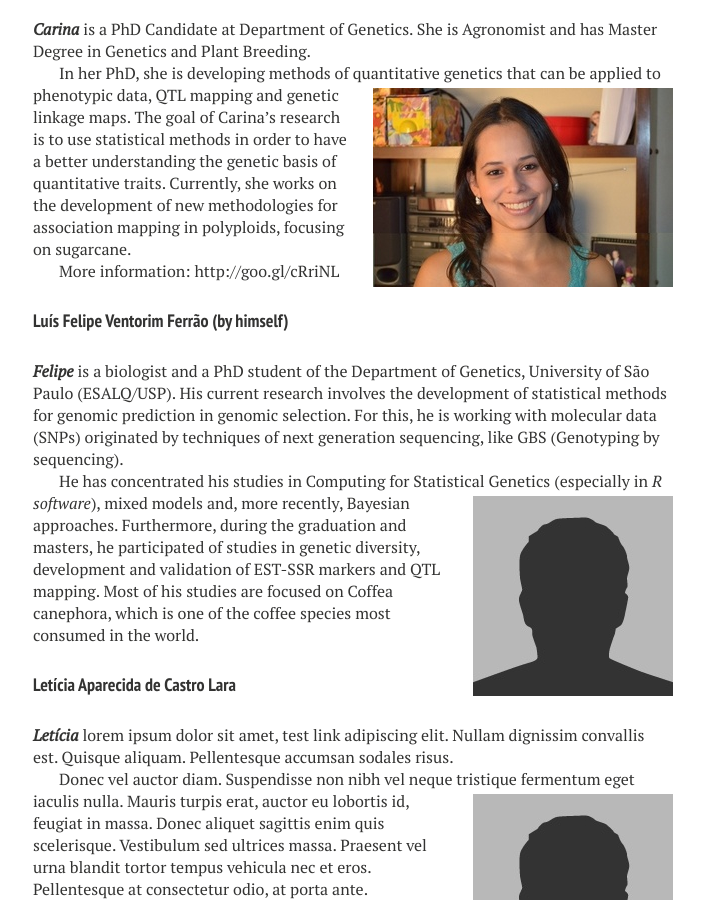
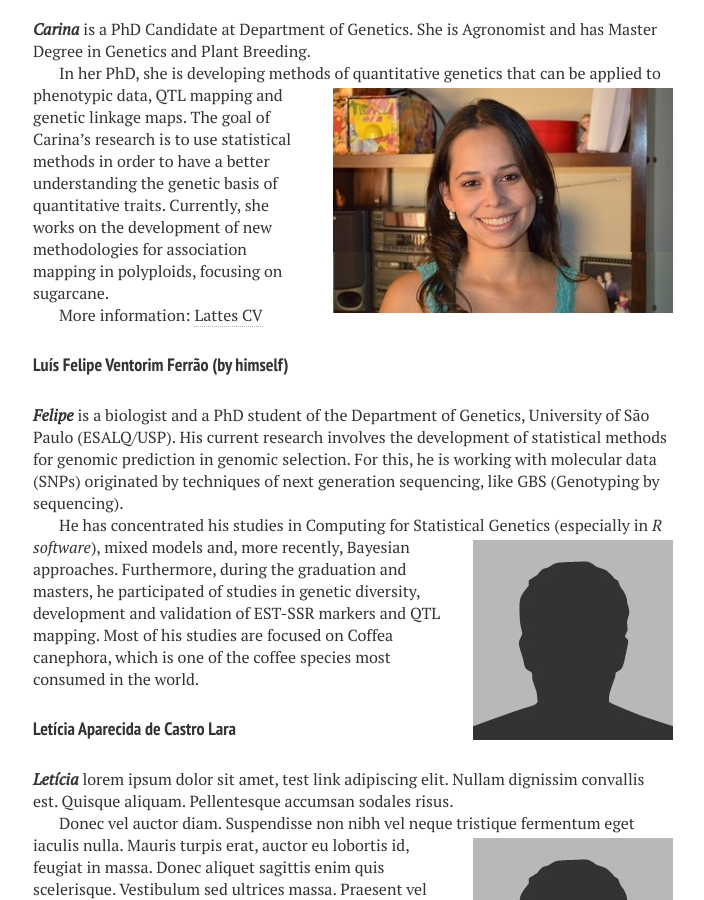
Before and after one commit to dayedepps/statgen-esalq, a Jekyll site: the page built from people.md, in a window 1280 px wide and 900 px high, scrolled down 3342 px. Shown: the whole window, without its empty margins (287-991 px from the left). Built offline with Jekyll 4.4.1, drawn with Linux system fonts in a browser that asks for light colours; nearby versions of some CDN libraries.

Commit message:
Including Carina's Lattes CV and photo

```diff
--- a/people.md
+++ b/people.md
@@ -138,7 +138,7 @@ order to have a better understanding the genetic basis of quantitative
 traits. Currently, she works on the development of new methodologies for
 association mapping in polyploids, focusing on sugarcane.
 
-More information: http://goo.gl/cRriNL
+More information: [Lattes CV](http://goo.gl/cRriNL)
 
 #### Luís Felipe Ventorim Ferrão (by himself)
 
```
Also changed, not shown: images/carina.jpg.
